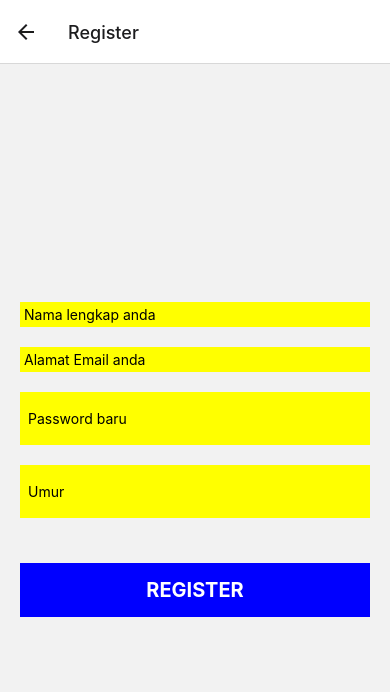
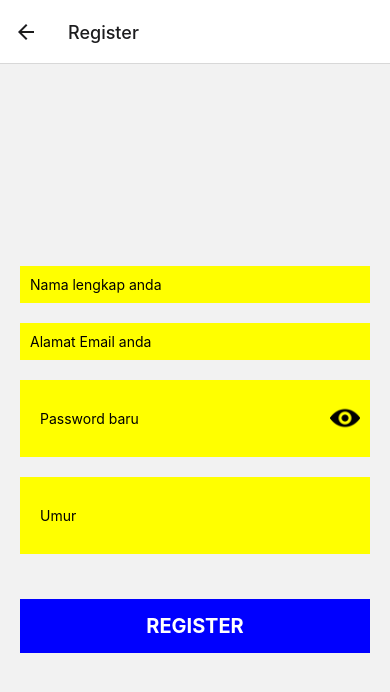
Before and after one commit to Indra2108/simple-online-login-register, a React Native app: screen /Register in a window 390 px wide. Shown: the top 692 px of the page. Built offline with nearby package versions, Linux system fonts and the light colour scheme.

Commit message:
Add eye pict for showing password

```diff
--- a/src/login/index.js
+++ b/src/login/index.js
@@ -64,6 +64,9 @@ export default class Login extends Component {
                         secureTextEntry={this.state.hide}
                         onChangeText={(password) => { this.setState({ password }) }}
                     />
+                    <TouchableOpacity onPress={() => this.state.hide ? this.setState({ hide: false }) : this.setState({ hide: true })}>
+                        <Image source={this.state.hide ? open : close} style={styles.eye} />
+                    </TouchableOpacity>
                 </View>
 
                 <TouchableOpacity style={styles.tombol} onPress={() => this.loginDataMengtodo()}>
--- a/src/register/index.js
+++ b/src/register/index.js
@@ -76,6 +76,10 @@ export default class Register extends Component {
                         secureTextEntry={this.state.hide}
                         onChangeText={(password) => { this.setState({ password }) }}
                     />
+
+                    <TouchableOpacity onPress={() => this.state.hide ? this.setState({ hide: false }) : this.setState({ hide: true })}>
+                        <Image source={this.state.hide ? open : close} style={styles.eye} />
+                    </TouchableOpacity>
                 </View>
 
                 <View style={styles.inputbackground}>
--- a/src/register/styles.js
+++ b/src/register/styles.js
@@ -12,7 +12,7 @@ export default StyleSheet.create({
         flexDirection: 'row',
         alignItems: 'center',
         justifyContent: 'space-between',
-        padding: 4,
+        padding: 10,
     },
     textinput: {
 
```
